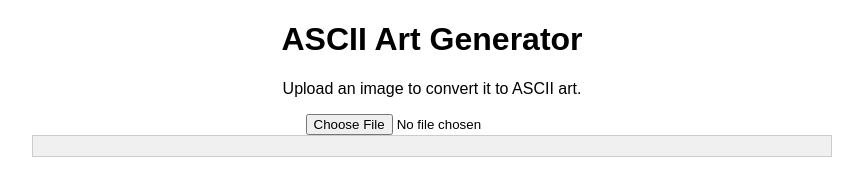
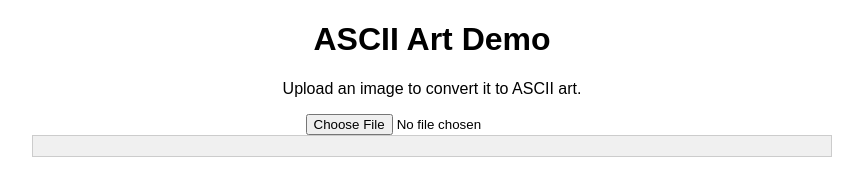
Before and after one commit to JanePHPDev/Img2ASCIIx, a website built with webpack: page demo/index.html in a window 1280 px wide. Shown: the whole page, without its empty margins (208-1071 px from the left). Built offline with nearby package versions, Linux system fonts and the light colour scheme.

Commit message:
更新 index.html

```diff
--- a/demo/index.html
+++ b/demo/index.html
@@ -26,7 +26,7 @@
 </head>
 <body>
   <div class="container">
-    <h1>ASCII Art Generator</h1>
+    <h1>ASCII Art Demo</h1>
     <p>Upload an image to convert it to ASCII art.</p>
     <input type="file" id="imageUpload" accept="image/*">
     <div id="result" class="result"></div>
```
